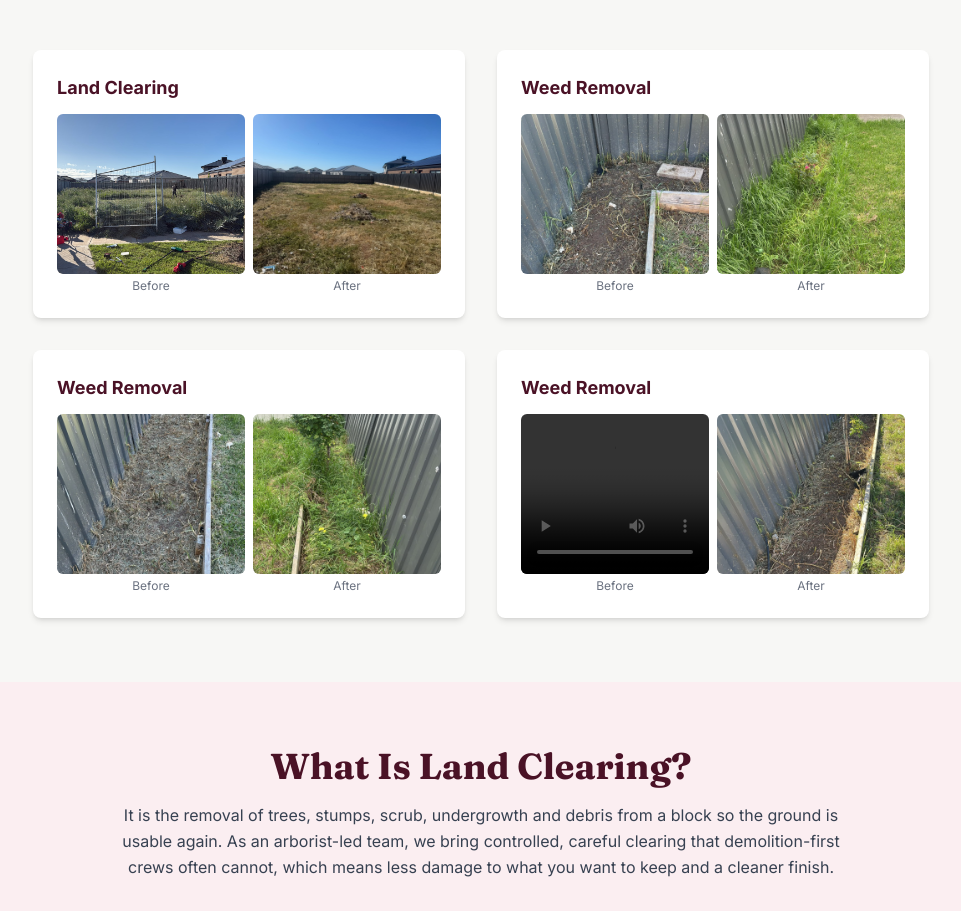
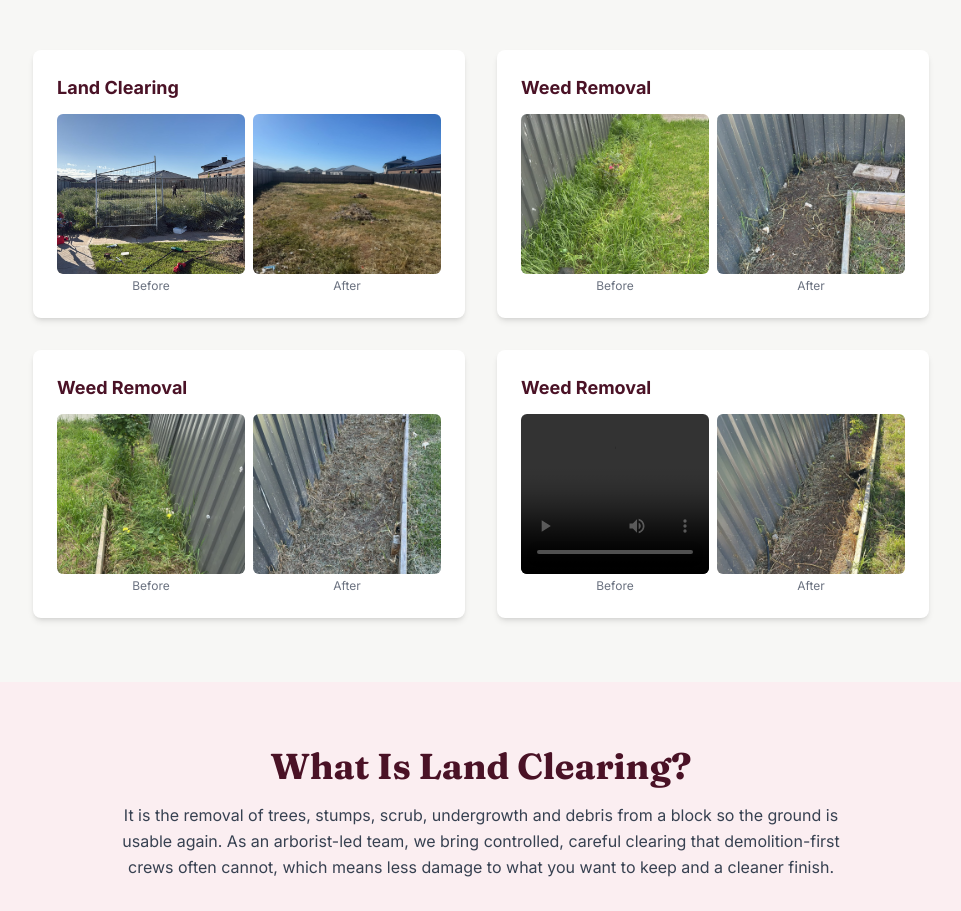
Before and after one commit to Philadelphia-Church/mission-to-vision, a React (Vite) app: page /services in a window 1280 px wide. Shown: the part 2206-3117 px from the top of the page, without its empty margins (159-1120 px from the left). Built offline with nearby package versions, Linux system fonts and the light colour scheme; grey boxes are pictures that could not be loaded.

Commit message:
Fix Weed Removal 1 and 2 before/after labels (clean photo is After)

```diff
--- a/src/pages/Services.tsx
+++ b/src/pages/Services.tsx
@@ -102,13 +102,13 @@ const beforeAfterSets: BeforeAfterSet[] = [
   },
   {
     title: 'Weed Removal',
-    before: '/images/services/weed-removal-1-before.jpg',
-    after: '/images/services/weed-removal-1-after.jpg',
+    before: '/images/services/weed-removal-1-after.jpg',
+    after: '/images/services/weed-removal-1-before.jpg',
   },
   {
     title: 'Weed Removal',
-    before: '/images/services/weed-removal-2-before.jpg',
-    after: '/images/services/weed-removal-2-after.jpg',
+    before: '/images/services/weed-removal-2-after.jpg',
+    after: '/images/services/weed-removal-2-before.jpg',
   },
   {
     title: 'Weed Removal',
```
